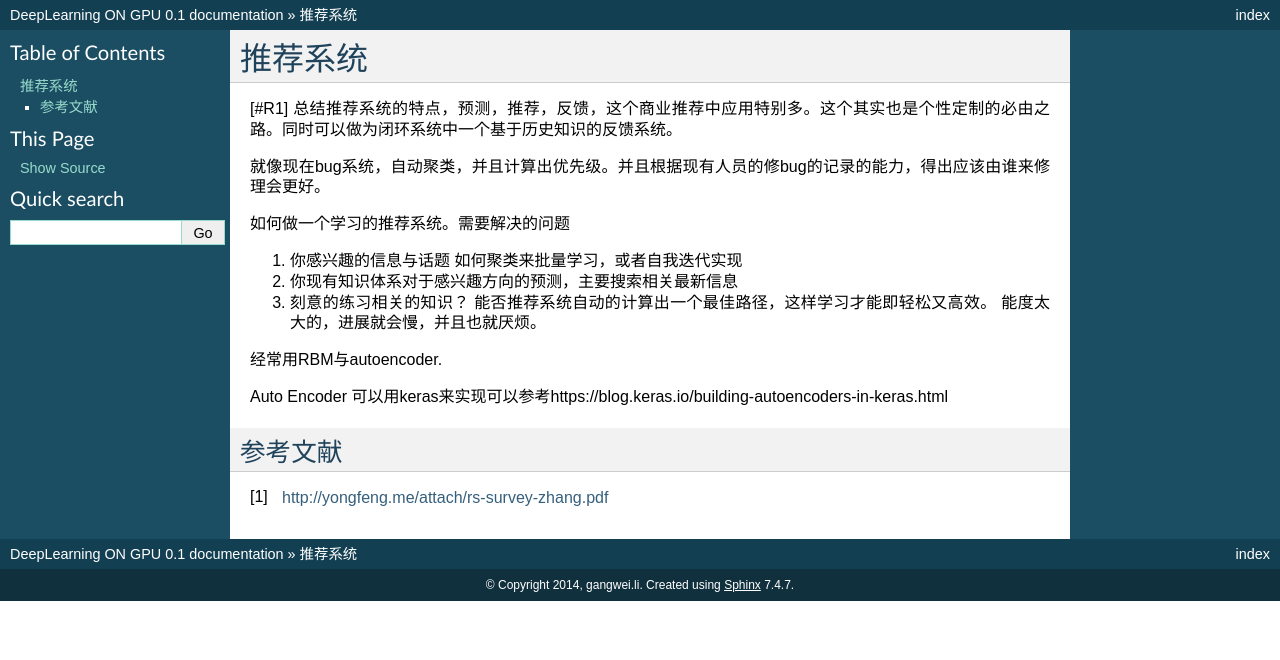
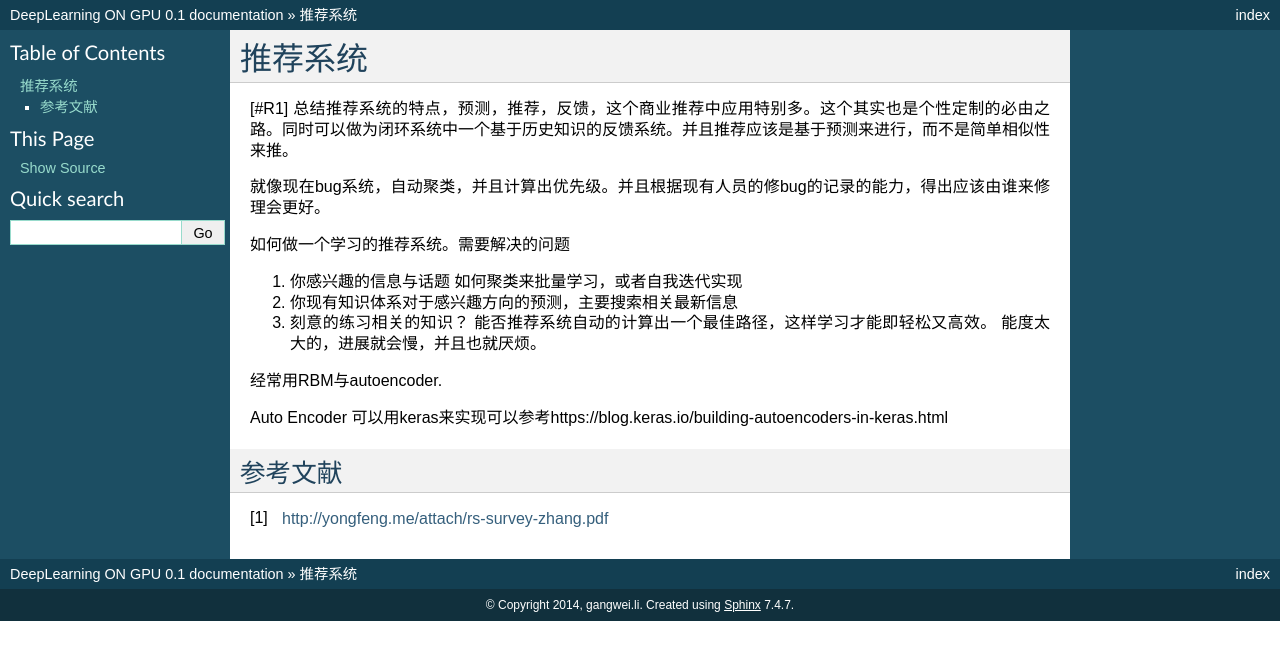
Before and after one commit to gwli/DeepLearningOnGPU, a Sphinx documentation site: the page built from source/Stage_4/RecommenderSystem.rst, in a window 1280 px wide. Shown: the top 660 px of the page. Built offline with Sphinx 7.4.7, drawn with Linux system fonts in a browser that asks for light colours.

Commit message:
推荐的系统本质

```diff
--- a/source/Stage_4/RecommenderSystem.rst
+++ b/source/Stage_4/RecommenderSystem.rst
@@ -2,7 +2,7 @@
 推荐系统
 ********
 
-[#R1] 总结推荐系统的特点，预测，推荐，反馈，这个商业推荐中应用特别多。这个其实也是个性定制的必由之路。同时可以做为闭环系统中一个基于历史知识的反馈系统。
+[#R1] 总结推荐系统的特点，预测，推荐，反馈，这个商业推荐中应用特别多。这个其实也是个性定制的必由之路。同时可以做为闭环系统中一个基于历史知识的反馈系统。并且推荐应该是基于预测来进行，而不是简单相似性来推。
 
 就像现在bug系统，自动聚类，并且计算出优先级。并且根据现有人员的修bug的记录的能力，得出应该由谁来修理会更好。
 
```
